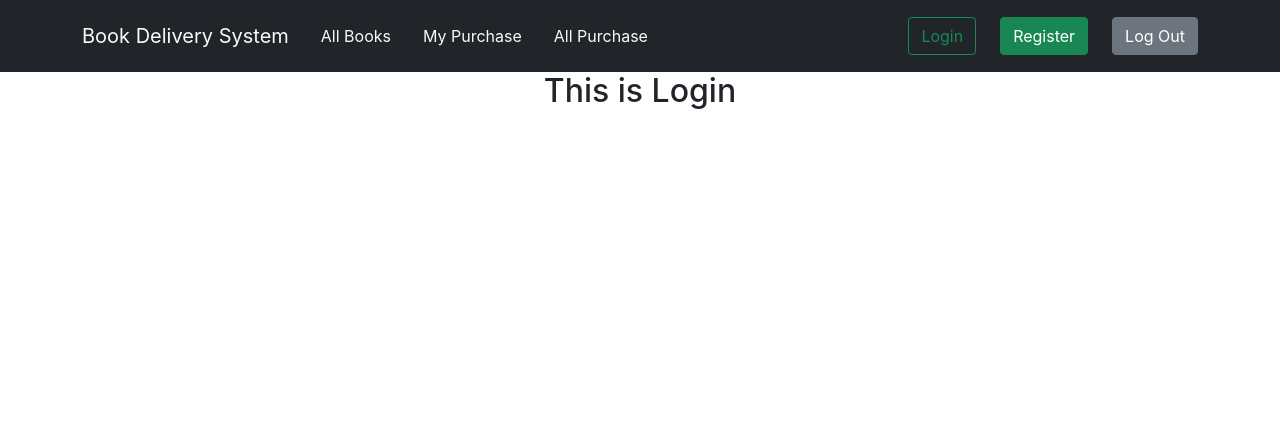
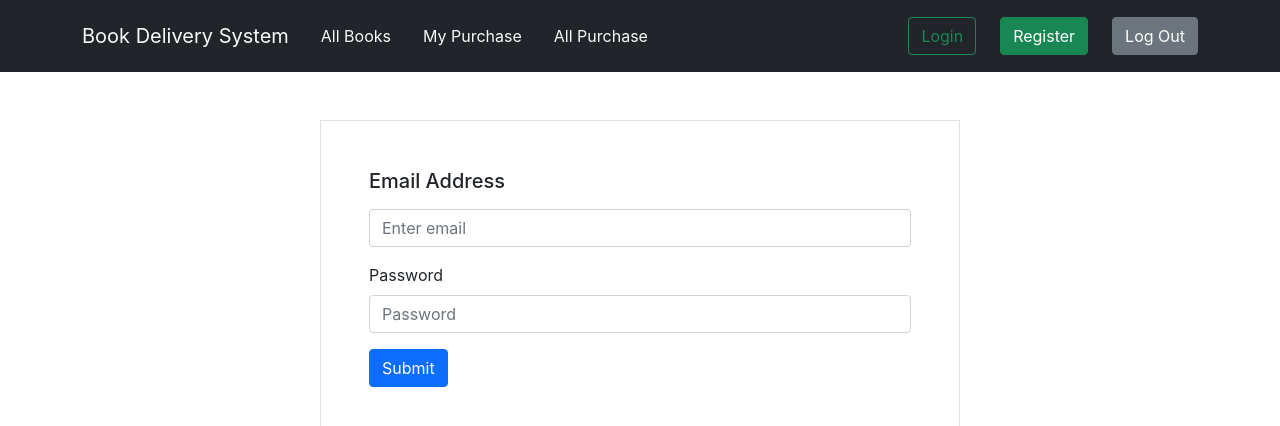
Before and after one commit to emonShimoul/book-delivery-system-react-client, a React (Create React App) app: page /login in a window 1280 px wide. Shown: the top 426 px of the page. Built offline with nearby package versions, Linux system fonts and the light colour scheme.

Commit message:
added login form using react-hook-form

```diff
--- a/package.json
+++ b/package.json
@@ -10,6 +10,7 @@
     "react": "^18.2.0",
     "react-bootstrap": "^2.4.0",
     "react-dom": "^18.2.0",
+    "react-hook-form": "^7.33.1",
     "react-router-dom": "^6.3.0",
     "react-scripts": "5.0.1",
     "web-vitals": "^2.1.4"
--- a/public/index.html
+++ b/public/index.html
@@ -31,7 +31,7 @@
       work correctly both with client-side routing and a non-root public URL.
       Learn how to configure a non-root public URL by running `npm run build`.
     -->
-    <title>React App</title>
+    <title>Book Delivery System</title>
   </head>
   <body>
     <noscript>You need to enable JavaScript to run this app.</noscript>
--- a/src/components/Login/Login.js
+++ b/src/components/Login/Login.js
@@ -1,9 +1,37 @@
+import { type } from '@testing-library/user-event/dist/type';
 import React from 'react';
+import { Button, Form } from 'react-bootstrap';
+import { useForm } from 'react-hook-form';
 
 const Login = () => {
+    const { register, handleSubmit } = useForm();
+    const onSubmit = data => console.log(data);
+
     return (
+        // <form onSubmit={handleSubmit(onSubmit)}>
+        // <input {...register("firstName")} type="text" />
+        // <input {...register("email")} type="email" />
+        // <input type="number" {...register("age", { min: 18, max: 99 })} />
+        // <input type="submit" />
+        // </form>
+
         <div>
-            <h2>This is Login</h2>
+            <Form className='w-50 mx-auto mt-5 text-start p-5 border login-form' onSubmit={handleSubmit(onSubmit)}>
+                <Form.Group className="mb-3" controlId="formBasicEmail">
+                <Form.Label> <h5>Email Address</h5> </Form.Label>
+                <Form.Control {...register("firstName")} type="email" placeholder="Enter email" />
+                </Form.Group>
+
+                <Form.Group className="mb-3" controlId="formBasicPassword">
+                <Form.Label>Password</Form.Label>
+                <Form.Control {...register("password")} type="password" placeholder="Password" />
+                </Form.Group>
+                <Form.Group className="mb-3" controlId="formBasicCheckbox">
+                </Form.Group>
+                <Button variant="primary" type="submit">
+                Submit
+                </Button>
+            </Form>
         </div>
     );
 };
```
Also changed, not shown: 2 other files (tests, documents, lock files or other folders).
